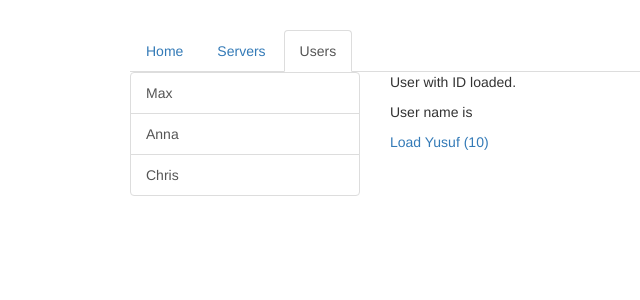
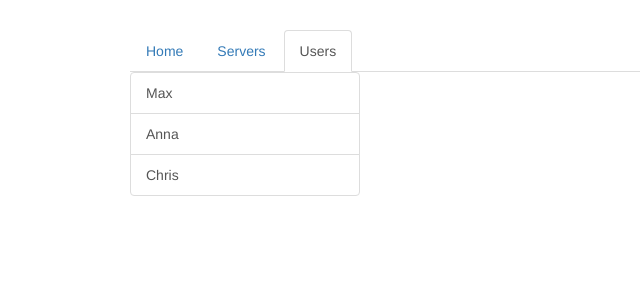
Before and after one commit to yatoker/udemy-ng6-routing, an Angular app: page /users in a window 1280 px wide. Shown: the top 300 px of the page, without its empty margins (135-775 px from the left). Built offline with nearby package versions, Linux system fonts and the light colour scheme.

Commit message:
children routes for user / id

```diff
--- a/src/app/app.module.ts
+++ b/src/app/app.module.ts
@@ -16,8 +16,9 @@ import { Routes, RouterModule } from '@angular/router';
 //appRoutes is the property holding the routing declarations
 const appRoutes: Routes = [
   { path: '', component: HomeComponent },
-  { path: 'users', component: UsersComponent },
-  { path: 'users/:id/:name', component: UserComponent },
+  { path: 'users', component: UsersComponent, children:[
+    { path: ':id/:name', component: UserComponent }
+  ] },
   {
     path: 'servers', component: ServersComponent, children: [
       { path: ':id', component: ServerComponent },
--- a/src/app/users/users.component.html
+++ b/src/app/users/users.component.html
@@ -10,6 +10,6 @@
     </div>
   </div>
   <div class="col-xs-12 col-sm-4">
-    <app-user></app-user>
+      <router-outlet></router-outlet>
   </div>
 </div>
```
